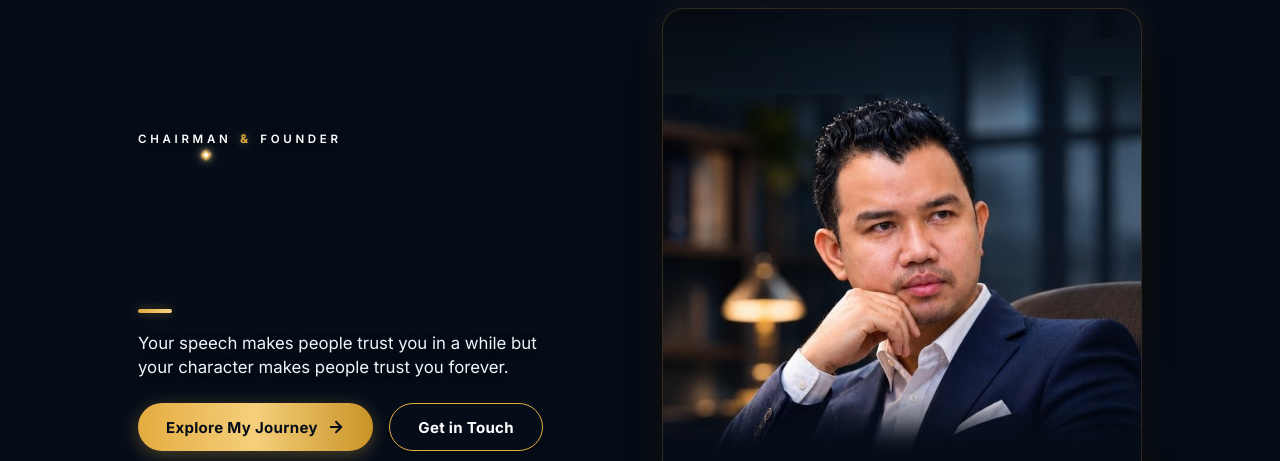
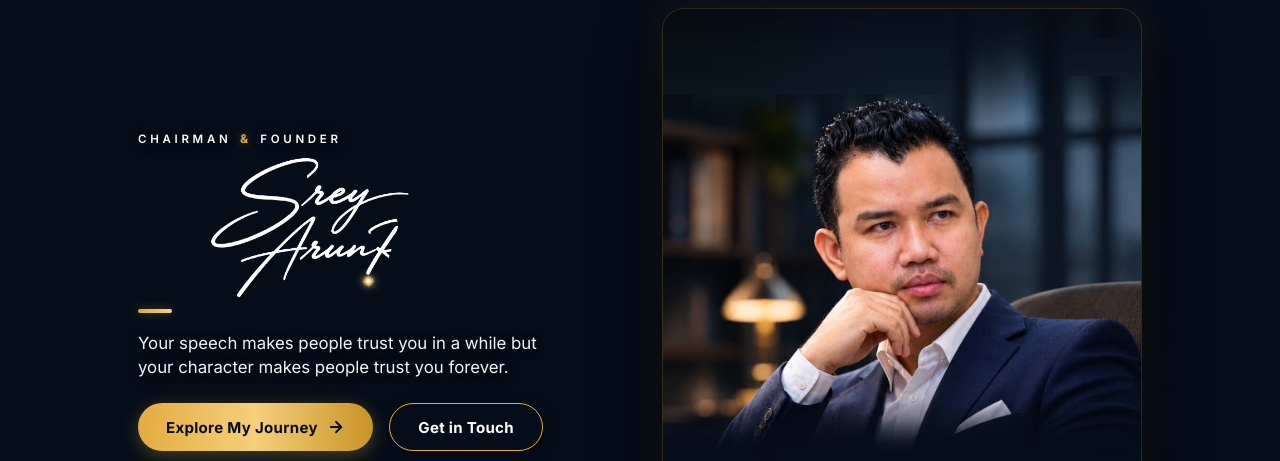
Before and after one commit to tey041122/Portfolio-, a plain HTML site: page index.html in a window 1280 px wide. Shown: the part 88-549 px from the top of the page. Drawn offline with Linux system fonts and the light colour scheme.

Commit message:
Fix handwriting reveal to fully write every letter of Srey ArunRatha with synchronized golden spark flare

```diff
--- a/index.html
+++ b/index.html
@@ -164,87 +164,87 @@
               <stop offset="100%" stop-color="#e5a93b" stop-opacity="0" />
             </radialGradient>
 
-            <!-- Handwriting Reveal Mask (Choreographed to Match Reference Video) -->
+            <!-- Handwriting Reveal Mask (100% Full Letter Coverage + Motion Sync) -->
             <mask id="sigHandwriteMask" maskUnits="userSpaceOnUse" x="0" y="0" width="1256" height="552">
               <rect width="1256" height="552" fill="black" />
 
               <!-- 1. S (0.1s -> 1.3s) -->
-              <path class="sig-mask-stroke"
-                    d="M 365,110 C 415,65 425,28 385,20 C 315,12 190,65 135,115 C 95,150 140,185 235,185 C 295,185 240,245 175,270 C 105,295 30,310 30,335 C 30,355 100,340 185,295 C 255,260 295,230 335,210"
-                    stroke-width="54"
-                    stroke-dasharray="1400" stroke-dashoffset="1400">
-                <animate attributeName="stroke-dashoffset" from="1400" to="0" dur="1.2s" begin="0.1s" fill="freeze"
+              <path id="sigMask1" class="sig-mask-stroke"
+                    d="M 440,105 C 445,45 425,10 375,10 C 300,10 180,55 125,115 C 80,155 130,195 245,195 C 310,195 240,255 170,280 C 95,305 15,310 15,340 C 15,365 95,350 185,295 C 260,250 300,225 340,205"
+                    stroke-width="100"
+                    stroke-dasharray="1285" stroke-dashoffset="1285">
+                <animate attributeName="stroke-dashoffset" from="1285" to="0" dur="1.2s" begin="0.1s" fill="freeze"
                          calcMode="spline" keyTimes="0; 1" keySplines="0.4 0 0.2 1" />
               </path>
 
-              <!-- 2. rey + flourish (1.3s -> 2.5s) -->
-              <path class="sig-mask-stroke"
-                    d="M 335,210 C 355,190 375,170 395,170 C 410,170 415,190 415,210 C 425,185 450,165 475,170 C 495,175 470,215 455,215 C 475,185 500,175 525,180 C 540,185 545,215 540,215 C 555,185 570,175 585,175 C 600,175 605,200 595,250 C 585,290 550,325 515,315 C 485,305 530,250 565,235 C 615,215 675,180 740,165 C 800,150 860,152 900,155"
-                    stroke-width="52"
-                    stroke-dasharray="1600" stroke-dashoffset="1600">
-                <animate attributeName="stroke-dashoffset" from="1600" to="0" dur="1.2s" begin="1.3s" fill="freeze"
+              <!-- 2. rey + flourish (1.3s -> 2.6s) -->
+              <path id="sigMask2" class="sig-mask-stroke"
+                    d="M 335,205 C 355,180 375,160 400,160 C 420,160 425,185 420,215 C 430,180 460,160 485,165 C 505,170 480,220 460,220 C 480,180 510,165 535,170 C 555,175 555,215 545,225 C 560,175 580,165 600,165 C 625,165 625,200 610,255 C 595,305 550,335 505,325 C 470,310 525,245 570,230 C 625,210 690,175 760,155 C 830,135 900,140 945,145"
+                    stroke-width="95"
+                    stroke-dasharray="1330" stroke-dashoffset="1330">
+                <animate attributeName="stroke-dashoffset" from="1330" to="0" dur="1.3s" begin="1.3s" fill="freeze"
                          calcMode="spline" keyTimes="0; 1" keySplines="0.4 0 0.2 1" />
               </path>
 
-              <!-- 3. Capital A stem (2.55s -> 3.55s) -->
-              <path class="sig-mask-stroke"
-                    d="M 105,535 C 160,460 240,360 330,285 C 370,250 395,240 395,260 C 395,290 355,380 320,445"
-                    stroke-width="56"
-                    stroke-dasharray="650" stroke-dashoffset="650">
-                <animate attributeName="stroke-dashoffset" from="650" to="0" dur="1.0s" begin="2.55s" fill="freeze"
+              <!-- 3. Capital A (unified full loop + stem apex + descender) (2.7s -> 3.9s) -->
+              <path id="sigMask3" class="sig-mask-stroke"
+                    d="M 40,300 C 45,230 115,220 170,235 C 195,250 170,330 120,365 C 80,395 100,470 125,540 C 170,460 250,340 335,240 C 360,205 385,190 395,220 C 400,245 350,360 300,470"
+                    stroke-width="98"
+                    stroke-dasharray="1230" stroke-dashoffset="1230">
+                <animate attributeName="stroke-dashoffset" from="1230" to="0" dur="1.2s" begin="2.7s" fill="freeze"
                          calcMode="spline" keyTimes="0; 1" keySplines="0.35 0 0.2 1" />
               </path>
 
-              <!-- 4. A crossbar + run + R stem (3.55s -> 4.75s) -->
-              <path class="sig-mask-stroke"
-                    d="M 135,430 C 220,395 320,380 405,370 C 430,368 450,335 470,340 C 485,345 490,395 490,410 C 500,370 520,345 540,350 C 555,355 550,405 550,415 C 560,370 580,350 605,355 C 625,360 625,410 625,420 C 640,390 660,345 685,305 C 675,350 645,435 625,495"
-                    stroke-width="54"
-                    stroke-dasharray="1400" stroke-dashoffset="1400">
-                <animate attributeName="stroke-dashoffset" from="1400" to="0" dur="1.2s" begin="3.55s" fill="freeze"
+              <!-- 4. A crossbar + run + R stem (3.9s -> 5.1s) -->
+              <path id="sigMask4" class="sig-mask-stroke"
+                    d="M 130,430 C 220,385 320,370 415,365 C 440,365 460,325 480,330 C 495,335 495,395 490,415 C 505,365 525,335 550,340 C 570,345 565,405 560,420 C 575,365 595,340 620,345 C 640,350 635,410 635,425 C 655,380 675,330 695,270 C 680,330 645,435 620,510"
+                    stroke-width="95"
+                    stroke-dasharray="1260" stroke-dashoffset="1260">
+                <animate attributeName="stroke-dashoffset" from="1260" to="0" dur="1.2s" begin="3.9s" fill="freeze"
                          calcMode="spline" keyTimes="0; 1" keySplines="0.4 0 0.2 1" />
               </path>
 
-              <!-- 5. R bowl & kicking leg + a (4.75s -> 5.75s) -->
-              <path class="sig-mask-stroke"
-                    d="M 680,310 C 715,260 795,245 830,280 C 855,310 820,355 765,365 C 720,375 680,375 660,385 C 695,410 770,445 840,465 C 870,395 895,395 905,430 C 910,445 895,455 885,455 C 870,455 885,425 915,410"
-                    stroke-width="54"
-                    stroke-dasharray="900" stroke-dashoffset="900">
-                <animate attributeName="stroke-dashoffset" from="900" to="0" dur="1.0s" begin="4.75s" fill="freeze"
+              <!-- 5. R bowl & kicking leg + a (5.1s -> 6.1s) -->
+              <path id="sigMask5" class="sig-mask-stroke"
+                    d="M 680,290 C 720,235 815,220 850,265 C 875,300 835,355 770,365 C 715,375 670,375 650,385 C 690,410 770,445 845,470 C 875,385 905,385 915,425 C 920,445 900,465 885,465 C 865,465 875,425 915,405"
+                    stroke-width="95"
+                    stroke-dasharray="945" stroke-dashoffset="945">
+                <animate attributeName="stroke-dashoffset" from="945" to="0" dur="1.0s" begin="5.1s" fill="freeze"
                          calcMode="spline" keyTimes="0; 1" keySplines="0.4 0 0.2 1" />
               </path>
 
-              <!-- 6. t stem + h + a (5.75s -> 6.85s) -->
-              <path class="sig-mask-stroke"
-                    d="M 915,410 C 935,390 965,305 975,290 C 975,325 940,425 940,445 C 955,425 1020,270 1055,245 C 1075,245 1060,315 1030,390 C 1020,425 1035,445 1055,445 C 1075,445 1085,395 1105,395 C 1125,395 1135,440 1150,440"
-                    stroke-width="54"
-                    stroke-dasharray="1100" stroke-dashoffset="1100">
-                <animate attributeName="stroke-dashoffset" from="1100" to="0" dur="1.1s" begin="5.75s" fill="freeze"
+              <!-- 6. t stem + h + a (6.1s -> 7.1s) -->
+              <path id="sigMask6" class="sig-mask-stroke"
+                    d="M 920,405 C 940,380 970,290 980,270 C 980,315 940,425 940,455 C 955,425 1020,250 1060,225 C 1085,225 1065,315 1030,395 C 1015,435 1035,455 1060,455 C 1085,455 1095,390 1115,390 C 1140,390 1145,445 1165,445"
+                    stroke-width="95"
+                    stroke-dasharray="1030" stroke-dashoffset="1030">
+                <animate attributeName="stroke-dashoffset" from="1030" to="0" dur="1.0s" begin="6.1s" fill="freeze"
                          calcMode="spline" keyTimes="0; 1" keySplines="0.4 0 0.2 1" />
               </path>
 
-              <!-- 7. Underline sweeping flourish + t crossbar (6.85s -> 8.0s) -->
-              <path class="sig-mask-stroke"
-                    d="M 500,485 C 650,475 800,465 950,440 C 1060,420 1150,395 1250,365 M 915,365 L 1005,355"
-                    stroke-width="56"
-                    stroke-dasharray="1000" stroke-dashoffset="1000">
-                <animate attributeName="stroke-dashoffset" from="1000" to="0" dur="1.15s" begin="6.85s" fill="freeze"
+              <!-- 7. Underline sweeping flourish + t crossbar (7.1s -> 8.2s) -->
+              <path id="sigMask7" class="sig-mask-stroke"
+                    d="M 470,495 C 640,485 810,470 980,440 C 1090,415 1180,385 1255,355 M 910,365 L 1015,350"
+                    stroke-width="95"
+                    stroke-dasharray="910" stroke-dashoffset="910">
+                <animate attributeName="stroke-dashoffset" from="910" to="0" dur="1.1s" begin="7.1s" fill="freeze"
                          calcMode="spline" keyTimes="0; 1" keySplines="0.2 0 0.1 1" />
               </path>
 
-              <!-- Permanent Solid White Reveal at 8.0s (100% crisp retina unclipped freeze) -->
+              <!-- Permanent Solid White Reveal at 8.2s (100% crisp retina unclipped freeze) -->
               <rect class="sig-full-reveal" width="1256" height="552" fill="white" opacity="0">
-                <animate attributeName="opacity" from="0" to="1" dur="0.25s" begin="8.0s" fill="freeze" />
+                <animate attributeName="opacity" from="0" to="1" dur="0.2s" begin="8.2s" fill="freeze" />
               </rect>
             </mask>
           </defs>
 
           <!-- Base Signature Image masked by the exact video motion sequence -->
-          <image href="assets/signature.png?v=spark_motion_v12" id="heroSignatureImg" x="0" y="0" width="1256" height="552" mask="url(#sigHandwriteMask)" />
+          <image href="assets/signature.png?v=full_reveal_v15" id="heroSignatureImg" x="0" y="0" width="1256" height="552" mask="url(#sigHandwriteMask)" />
 
           <!-- ======================================================================
                GLOWING GOLDEN LIGHT SPARK / LENS FLARE (Following Pen Tip from Video)
                ====================================================================== -->
-          <g id="sparkFlareGroup" filter="url(#sparkGlow)">
+          <g id="sparkFlareGroup" filter="url(#sparkGlow)" opacity="0">
             <!-- 4-pointed radiant diamond star flare -->
             <path d="M 0,-30 Q 0,0 30,0 Q 0,0 0,30 Q 0,0 -30,0 Q 0,0 0,-30" fill="url(#starFlareGrad)" />
             <!-- Soft wide golden aura -->
@@ -259,35 +259,37 @@
             <circle cx="8" cy="15" r="1.2" fill="#ffd97d" opacity="0.7" />
             <circle cx="-10" cy="-14" r="1.4" fill="#ffffff" opacity="0.8" />
 
-            <!-- Spark Opacity Lifecycle: Active while writing, dissolves at 8.0s -->
+            <!-- Declarative SMIL Fallback for Spark Motion Timeline -->
             <animate attributeName="opacity"
                      values="0; 1; 1; 0.9; 1; 0.95; 1; 1; 0"
-                     keyTimes="0; 0.01; 0.28; 0.32; 0.75; 0.82; 0.92; 0.96; 1"
-                     dur="8.3s"
+                     keyTimes="0; 0.01; 0.3; 0.33; 0.75; 0.85; 0.95; 0.98; 1"
+                     dur="8.5s"
                      begin="0.1s"
                      fill="freeze" />
 
-            <!-- Spark Motion Timeline matching the pen tip across all 7 steps -->
             <animateMotion dur="1.2s" begin="0.1s" fill="freeze" calcMode="spline" keyTimes="0; 1" keySplines="0.4 0 0.2 1"
-              path="M 365,110 C 415,65 425,28 385,20 C 315,12 190,65 135,115 C 95,150 140,185 235,185 C 295,185 240,245 175,270 C 105,295 30,310 30,335 C 30,355 100,340 185,295 C 255,260 295,230 335,210" />
+              path="M 440,105 C 445,45 425,10 375,10 C 300,10 180,55 125,115 C 80,155 130,195 245,195 C 310,195 240,255 170,280 C 95,305 15,310 15,340 C 15,365 95,350 185,295 C 260,250 300,225 340,205" />
 
-            <animateMotion dur="1.2s" begin="1.3s" fill="freeze" calcMode="spline" keyTimes="0; 1" keySplines="0.4 0 0.2 1"
-              path="M 335,210 C 355,190 375,170 395,170 C 410,170 415,190 415,210 C 425,185 450,165 475,170 C 495,175 470,215 455,215 C 475,185 500,175 525,180 C 540,185 545,215 540,215 C 555,185 570,175 585,175 C 600,175 605,200 595,250 C 585,290 550,325 515,315 C 485,305 530,250 565,235 C 615,215 675,180 740,165 C 800,150 860,152 900,155" />
+            <animateMotion dur="1.3s" begin="1.3s" fill="freeze" calcMode="spline" keyTimes="0; 1" keySplines="0.4 0 0.2 1"
+              path="M 335,205 C 355,180 375,160 400,160 C 420,160 425,185 420,215 C 430,180 460,160 485,165 C 505,170 480,220 460,220 C 480,180 510,165 535,170 C 555,175 555,215 545,225 C 560,175 580,165 600,165 C 625,165 625,200 610,255 C 595,305 550,335 505,325 C 470,310 525,245 570,230 C 625,210 690,175 760,155 C 830,135 900,140 945,145" />
 
-            <animateMotion dur="1.0s" begin="2.55s" fill="freeze" calcMode="spline" keyTimes="0; 1" keySplines="0.35 0 0.2 1"
-              path="M 105,535 C 160,460 240,360 330,285 C 370,250 395,240 395,260 C 395,290 355,380 320,445" />
+            <animateMotion dur="0.1s" begin="2.6s" fill="freeze"
+              path="M 945,145 L 40,300" />
 
-            <animateMotion dur="1.2s" begin="3.55s" fill="freeze" calcMode="spline" keyTimes="0; 1" keySplines="0.4 0 0.2 1"
-              path="M 135,430 C 220,395 320,380 405,370 C 430,368 450,335 470,340 C 485,345 490,395 490,410 C 500,370 520,345 540,350 C 555,355 550,405 550,415 C 560,370 580,350 605,355 C 625,360 625,410 625,420 C 640,390 660,345 685,305 C 675,350 645,435 625,495" />
+            <animateMotion dur="1.2s" begin="2.7s" fill="freeze" calcMode="spline" keyTimes="0; 1" keySplines="0.35 0 0.2 1"
+              path="M 40,300 C 45,230 115,220 170,235 C 195,250 170,330 120,365 C 80,395 100,470 125,540 C 170,460 250,340 335,240 C 360,205 385,190 395,220 C 400,245 350,360 300,470" />
 
-            <animateMotion dur="1.0s" begin="4.75s" fill="freeze" calcMode="spline" keyTimes="0; 1" keySplines="0.4 0 0.2 1"
-              path="M 680,310 C 715,260 795,245 830,280 C 855,310 820,355 765,365 C 720,375 680,375 660,385 C 695,410 770,445 840,465 C 870,395 895,395 905,430 C 910,445 895,455 885,455 C 870,455 885,425 915,410" />
+            <animateMotion dur="1.2s" begin="3.9s" fill="freeze" calcMode="spline" keyTimes="0; 1" keySplines="0.4 0 0.2 1"
+              path="M 130,430 C 220,385 320,370 415,365 C 440,365 460,325 480,330 C 495,335 495,395 490,415 C 505,365 525,335 550,340 C 570,345 565,405 560,420 C 575,365 595,340 620,345 C 640,350 635,410 635,425 C 655,380 675,330 695,270 C 680,330 645,435 620,510" />
 
-            <animateMotion dur="1.1s" begin="5.75s" fill="freeze" calcMode="spline" keyTimes="0; 1" keySplines="0.4 0 0.2 1"
-              path="M 915,410 C 935,390 965,305 975,290 C 975,325 940,425 940,445 C 955,425 1020,270 1055,245 C 1075,245 1060,315 1030,390 C 1020,425 1035,445 1055,445 C 1075,445 1085,395 1105,395 C 1125,395 1135,440 1150,440" />
+            <animateMotion dur="1.0s" begin="5.1s" fill="freeze" calcMode="spline" keyTimes="0; 1" keySplines="0.4 0 0.2 1"
+              path="M 680,290 C 720,235 815,220 850,265 C 875,300 835,355 770,365 C 715,375 670,375 650,385 C 690,410 770,445 845,470 C 875,385 905,385 915,425 C 920,445 900,465 885,465 C 865,465 875,425 915,405" />
 
-            <animateMotion dur="1.15s" begin="6.85s" fill="freeze" calcMode="spline" keyTimes="0; 1" keySplines="0.2 0 0.1 1"
-              path="M 500,485 C 650,475 800,465 950,440 C 1060,420 1150,395 1250,365" />
+            <animateMotion dur="1.0s" begin="6.1s" fill="freeze" calcMode="spline" keyTimes="0; 1" keySplines="0.4 0 0.2 1"
+              path="M 920,405 C 940,380 970,290 980,270 C 980,315 940,425 940,455 C 955,425 1020,250 1060,225 C 1085,225 1065,315 1030,395 C 1015,435 1035,455 1060,455 C 1085,455 1095,390 1115,390 C 1140,390 1145,445 1165,445" />
+
+            <animateMotion dur="1.1s" begin="7.1s" fill="freeze" calcMode="spline" keyTimes="0; 1" keySplines="0.2 0 0.1 1"
+              path="M 470,495 C 640,485 810,470 980,440 C 1090,415 1180,385 1255,355" />
           </g>
         </svg>
         <div class="hero-signature-fallback" id="heroSignatureFallback" style="display: none;">Srey ArunRatha</div>
@@ -442,6 +444,6 @@
   </div>
 
   <!-- Main JavaScript Controller -->
-  <script src="js/main.js?v=video_spark_v13"></script>
+  <script src="js/main.js?v=full_reveal_v15"></script>
 </body>
 </html>
--- a/js/main.js
+++ b/js/main.js
@@ -22,7 +22,7 @@ const portfolioConfig = {
 
   images: {
     portrait: "assets/portrait.jpg",
-    signature: "assets/signature.png?v=clear_sig_v5"
+    signature: "assets/signature.png?v=full_reveal_v15"
   },
 
   // Optional external link for 'Explore My Journey' (e.g. LinkedIn, Bio, or CV URL).
@@ -105,10 +105,13 @@ function applyPortfolioConfiguration() {
   const sigFallback = document.getElementById('heroSignatureFallback');
   if (sigImg) {
     if (portfolioConfig.images.signature) {
+      const currentHref = sigImg.getAttribute('href') || sigImg.getAttribute('xlink:href');
+      if (currentHref !== portfolioConfig.images.signature) {
         if (sigImg.tagName.toLowerCase() === 'image') {
           sigImg.setAttribute('href', portfolioConfig.images.signature);
         } else {
           sigImg.src = portfolioConfig.images.signature;
+        }
       }
       sigImg.alt = `${portfolioConfig.name} Signature`;
     } else {
@@ -126,16 +129,144 @@ function applyPortfolioConfiguration() {
 
 /* --------------------------------------------------------------------------
    3.1. SIGNATURE HANDWRITING MOTION CONTROLLER (SINGLE-PLAY + TAP-TO-REPLAY)
+   Full cross-browser letter-by-letter reveal synchronized with the golden
+   lens flare spark, following the exact motion choreography of the video.
    -------------------------------------------------------------------------- */
 function initSignatureAnimation() {
+  const svg = document.getElementById('heroSignatureSvg');
+  const sigImg = document.getElementById('heroSignatureImg');
+  const spark = document.getElementById('sparkFlareGroup');
   const sigWrap = document.getElementById('signatureWrap');
-  const svg = document.getElementById('heroSignatureSvg');
-  if (!sigWrap) return;
+  if (!svg || !sigImg) return;
 
-  // Interactive Replay: Clicking or tapping signature replays the single-play handwriting timeline
-  sigWrap.addEventListener('click', () => {
+  const maskSequence = [
+    { id: 'sigMask1', start: 0.1, end: 1.3, dur: 1.2 }, // S
+    { id: 'sigMask2', start: 1.3, end: 2.6, dur: 1.3 }, // rey + flourish
+    { id: 'sigMask3', start: 2.7, end: 3.9, dur: 1.2 }, // A (full loop + apex + descender)
+    { id: 'sigMask4', start: 3.9, end: 5.1, dur: 1.2 }, // A crossbar + run + R stem
+    { id: 'sigMask5', start: 5.1, end: 6.1, dur: 1.0 }, // R bowl & kicking leg + a
+    { id: 'sigMask6', start: 6.1, end: 7.1, dur: 1.0 }, // t stem + h + a
+    { id: 'sigMask7', start: 7.1, end: 8.2, dur: 1.1 }  // Underline flourish + crossbar
+  ];
+
+  // Pre-calculate path lengths and cache elements
+  const paths = maskSequence.map(item => {
+    const el = document.getElementById(item.id);
+    let len = 1200;
+    if (el && typeof el.getTotalLength === 'function') {
+      try { len = el.getTotalLength(); } catch (_) {}
+    }
+    if (el) {
+      el.style.strokeDasharray = `${len} ${len}`;
+      el.style.strokeDashoffset = `${len}`;
+    }
+    return { ...item, el, len };
+  });
+
+  let startTime = null;
+  let animId = null;
+
+  // Smooth quadratic ease-in-out
+  function easeInOut(t) {
+    return t < 0.5 ? 2 * t * t : -1 + (4 - 2 * t) * t;
+  }
+
+  function updateToTime(elapsed) {
+    // Update each handwriting stroke mask
+    paths.forEach(p => {
+      if (!p.el) return;
+      if (elapsed < p.start) {
+        p.el.style.strokeDashoffset = `${p.len}`;
+      } else if (elapsed >= p.end) {
+        p.el.style.strokeDashoffset = '0';
+      } else {
+        const progress = Math.min(1, Math.max(0, (elapsed - p.start) / p.dur));
+        const eased = easeInOut(progress);
+        const currentOffset = p.len * (1 - eased);
+        p.el.style.strokeDashoffset = `${currentOffset.toFixed(1)}`;
+
+        // Attach golden spark flare directly to the active pen writing tip
+        if (spark && typeof p.el.getPointAtLength === 'function') {
           try {
-      const anims = svg ? svg.querySelectorAll('animate, animateMotion, animateTransform') : [];
+            const pt = p.el.getPointAtLength(p.len * eased);
+            spark.setAttribute('transform', `translate(${pt.x.toFixed(1)}, ${pt.y.toFixed(1)})`);
+            spark.style.opacity = '1';
+          } catch (_) {}
+        }
+      }
+    });
+
+    // Swift smooth transition between flourish tip of 'Srey' (945, 145) and start of 'ArunRatha' (40, 300)
+    if (elapsed >= 2.6 && elapsed < 2.7 && spark) {
+      const tGlide = (elapsed - 2.6) / 0.1;
+      const gx = 945 + (40 - 945) * tGlide;
+      const gy = 145 + (300 - 145) * tGlide;
+      spark.setAttribute('transform', `translate(${gx.toFixed(1)}, ${gy.toFixed(1)})`);
+      spark.style.opacity = (1 - tGlide * 0.35).toFixed(2);
+    }
+
+    // Touchdown flare at start (0.0s -> 0.1s)
+    if (elapsed < 0.1 && spark) {
+      const p1 = paths[0];
+      if (p1 && p1.el && typeof p1.el.getPointAtLength === 'function') {
+        try {
+          const pt = p1.el.getPointAtLength(0);
+          spark.setAttribute('transform', `translate(${pt.x.toFixed(1)}, ${pt.y.toFixed(1)})`);
+        } catch (_) {}
+      }
+      spark.style.opacity = (elapsed / 0.1).toFixed(2);
+    }
+
+    // Gentle spark dissolve after underline finish (8.2s -> 8.5s)
+    if (elapsed >= 8.2 && elapsed < 8.5 && spark) {
+      const fade = (elapsed - 8.2) / 0.3;
+      spark.style.opacity = Math.max(0, 1 - fade).toFixed(2);
+    }
+
+    // Invalidate WebKit mask cache every frame to guarantee 60fps on iOS Safari
+    svg.setAttribute('data-frame-tick', Math.floor(elapsed * 15).toString());
+
+    if (elapsed >= 8.5) {
+      // 100% Crisp Retina Clarity Permanent Freeze
+      if (spark) spark.style.opacity = '0';
+      paths.forEach(p => { if (p.el) p.el.style.strokeDashoffset = '0'; });
+      // Remove mask attribute entirely to render 100% unmasked full retina crispness
+      sigImg.removeAttribute('mask');
+      sigImg.style.opacity = '1';
+    } else {
+      if (!sigImg.hasAttribute('mask')) {
+        sigImg.setAttribute('mask', 'url(#sigHandwriteMask)');
+      }
+    }
+  }
+
+  // Expose global controller hook for verification and automated timelines
+  window.setSignatureProgress = updateToTime;
+
+  function renderFrame(timestamp) {
+    if (!startTime) startTime = timestamp || performance.now() || Date.now();
+    const now = timestamp || performance.now() || Date.now();
+    const elapsed = (now - startTime) / 1000; // in seconds
+
+    updateToTime(elapsed);
+
+    if (elapsed < 8.5) {
+      animId = requestAnimationFrame(renderFrame);
+    }
+  }
+
+  function playAnimation() {
+    if (animId) cancelAnimationFrame(animId);
+    startTime = null;
+    sigImg.setAttribute('mask', 'url(#sigHandwriteMask)');
+    paths.forEach(p => {
+      if (p.el) p.el.style.strokeDashoffset = `${p.len}`;
+    });
+    if (spark) spark.style.opacity = '0';
+
+    // Also restart SMIL animations for declarative synchronization
+    try {
+      const anims = svg.querySelectorAll('animate, animateMotion');
       if (anims && anims.length > 0) {
         anims.forEach(a => {
           if (typeof a.beginElement === 'function') {
@@ -143,13 +274,30 @@ function initSignatureAnimation() {
           }
         });
       }
-      if (svg && typeof svg.setCurrentTime === 'function') {
+      if (typeof svg.setCurrentTime === 'function') {
         svg.setCurrentTime(0);
       }
-    } catch (e) {
-      // Graceful fallback
+    } catch (_) {}
+
+    animId = requestAnimationFrame(renderFrame);
   }
+
+  // Tap-to-replay
+  if (sigWrap) {
+    sigWrap.addEventListener('click', () => {
+      playAnimation();
     });
+  }
+
+  // Check if previewing a specific time via URL query ?t=4.5
+  const urlParams = new URLSearchParams(window.location.search);
+  const testT = urlParams.get('t');
+  if (testT !== null) {
+    updateToTime(parseFloat(testT));
+  } else {
+    // Trigger initial play
+    playAnimation();
+  }
 }
 
 /**
```
Lines whose indentation alone changed are shown as unchanged.
